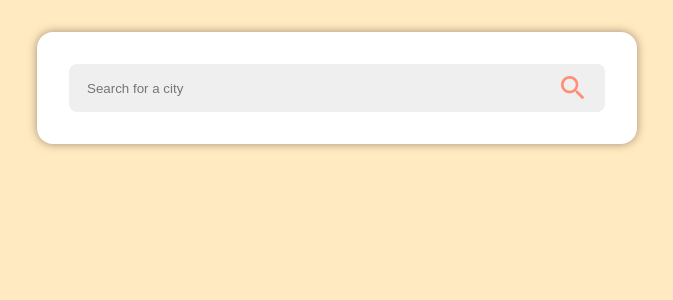
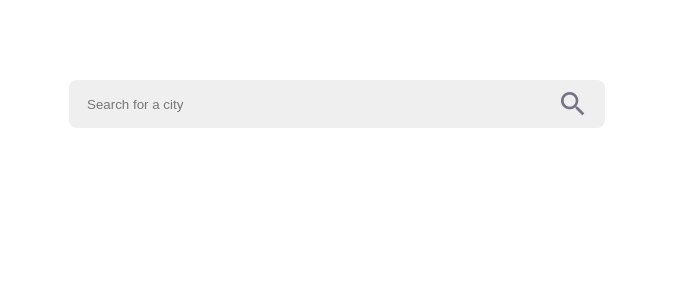
Before and after one commit to doubleedesign/WeatherAppReact, a React (Create React App) app: page / in a window 1280 px wide. Shown: the top 300 px of the page, without its empty margins (303-976 px from the left). Built offline with nearby package versions, Linux system fonts and the light colour scheme; no server answers.

Commit message:
Implement styling change on temperature change by passing data up to the parent component; same for outputting returned city name

```diff
--- a/public/index.html
+++ b/public/index.html
@@ -9,7 +9,7 @@
     <title>React Weather App</title>
   </head>
 
-  <body data-temp-range="fair">
+  <body>
     <noscript>
       You need to enable JavaScript to run this app.
     </noscript>
--- a/src/App.js
+++ b/src/App.js
@@ -8,20 +8,48 @@ import Forecast from "./Forecast";
 import React, {useState} from "react";
 
 export default function App() {
-	let [city, setCity] = useState('');
 
 	// When a city is searched for, set the state so child components can pick it up
 	// Ref: https://www.geeksforgeeks.org/how-to-pass-data-from-one-component-to-other-component-in-reactjs/
-	function onCityChange(searchedCity) {
-		setCity(searchedCity);
+	let [searchTerm, setSearchTerm] = useState('');
+	function onSearchChange(searchedCity) {
+		setSearchTerm(searchedCity);
+	}
+
+	/**
+	 * The today component sends up some selected data from the weather query so it can be used by other components
+	 * Here we update the state variables used by those components when new data is received
+	 */
+	let [city, setCity] = useState('');
+	let [tempRange, setTempRange] = useState('');
+	function onWeatherChange(data) {
+
+		// Display the returned city name rather than exactly what was searched
+		setCity(data.city);
+
+		// Set the data-temp-range attribute for styling purposes
+		if(data.temperature <= 15) {
+			setTempRange('cold');
+		}
+		else if(data.temperature > 15 && data.temperature < 25 ) {
+			setTempRange('fair');
+		}
+		else if(data.temperature >= 25 < 35) {
+			setTempRange('warm');
+		}
+		else {
+			setTempRange('hot');
+		}
 	}
 
 	return (
-		<main id="weather">
-			<Search parentCallback = {onCityChange}/>
-			<Title city={city}/>
-			<Today city={city}/>
-			<Forecast city={city}/>
-		</main>
+		<div className="wrapper" data-temp-range={tempRange}>
+			<main id="weather">
+				<Search parentCallback={onSearchChange} />
+				<Title city={city} parentCallback={onWeatherChange} />
+				<Today city={searchTerm} parentCallback={onWeatherChange} />
+				<Forecast city={searchTerm} />
+			</main>
+		</div>
 	);
 }
--- a/src/Today.js
+++ b/src/Today.js
@@ -1,4 +1,4 @@
-import React, {Fragment, useEffect, useState} from "react";
+import React, {Fragment, useEffect, useMemo, useState} from "react";
 import Time from "./Time";
 import Temperature from "./Temperature";
 import Details from "./Details";
@@ -8,22 +8,49 @@ export default function Today(props) {
 	const apiKey = 'f4f65838c4d2f2b467cb557338c7cc7c';
 	let [weather, setWeather] = useState(null);
 
-	// Set and perform API query
-	// This is done inside useEffect so it only re-runs if certain values have changed (in this case, props.city)
-	// otherwise it runs in an infinite loop and we have a bad time
+	/**
+	 * Set and perform API query
+	 * This is done inside useEffect so it only re-runs if certain values have changed (in this case, props.city)
+	 * otherwise it runs in an infinite loop and we have a bad time
+	 */
 	useEffect(() => {
-		if (props.city) {
 		let query = `https://api.openweathermap.org/data/2.5/weather?q=${props.city}&appid=${apiKey}&units=metric`;
 		axios.get(query)
 			// Update component state when an API response is received
 			// Catch and log error if there is one
 			.then(response => {
-					setWeather(response.data)
+				setWeather(response.data);
+				/**
+				 * NOTES:
+				 * sending weather.main.temp up to the parent via
+				 * props.parentCallback(Math.round(weather.main.temp)) doesn't work here,
+				 * because the weather variable still contains the previous data even though it was just set...
+				 * Sending the response data directly works, e.g. response.data.weather.main.temp,
+				 * but I thought it was better to try to work out how to get it from the weather variable at the right time
+				**/
 			}).catch(error => {
 				console.log(error);
+				alert('Sorry, couldn\'t find that city. Please try again');
 			})
+	}, [props.city]);
+
+	/**
+	 * Second hook to send the temperature and returned city name up to the parent component after the weather state variable updates.
+	 * Can't do this in the same useEffect as the query because the weather variable still contains the previous data then.
+	 *
+	 * Why send the returned city name given the user just typed the city in, you ask?
+	 * The user could type in lowercase, could need to type a qualifier (e.g. need to use 'Melbourne AU' or else you get Melbourne Florida)
+	 * Using the returned one ensures the output is written as expected in the title component
+	 */
+	useEffect(() => {
+		if(weather) {
+			let data = {
+				city: weather.name,
+				temperature: Math.round(weather.main.temp)
 			}
-	}, [props.city])
+			props.parentCallback(data);
+		}
+	}, [weather])
 
 	// Put output in a variable so it can be shown conditionally
 	// (in the component's return statement)
--- a/src/style.css
+++ b/src/style.css
@@ -1,31 +1,31 @@
-body[data-temp-range="cold"] {
+.wrapper[data-temp-range="cold"] {
   --background: #bccccc;
   --primary: #6685b6;
   --secondary: #43495c;
 }
 
-body[data-temp-range="fair"] {
+.wrapper[data-temp-range="fair"] {
   --background: #ffeac1;
   --primary: #ff8d77;
   --secondary: #a48c72;
 }
 
-body[data-temp-range="warm"] {
+.wrapper[data-temp-range="warm"] {
   --background: #ffe483;
   --primary: #ff4e50;
   --secondary: #fc913a;
 }
 
-body[data-temp-range="hot"] {
+.wrapper[data-temp-range="hot"] {
   --background: #ef7c7c;
   --primary: #a30006;
   --secondary: #6b0103;
 }
 
-body {
+.wrapper {
   height: 100vh;
   margin: 0;
-  padding: 0;
+  padding: 2rem 0;
   background-color: var(--background);
   background-size: cover;
   background-position: center center;
@@ -67,7 +67,7 @@ strong {
 #weather {
   font-family: "Rubik", sans-serif;
   max-width: 37.5rem;
-  margin: 2rem auto;
+  margin: 1rem auto;
   background: white;
   border-radius: 1rem;
   padding: 1rem 0;
```
Lines whose indentation alone changed are shown as unchanged.
